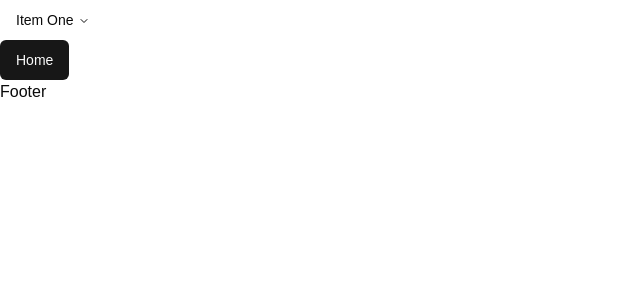
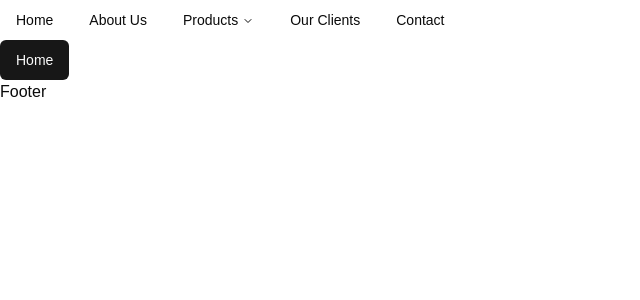
Before and after one commit to roushan-sheik/exim-fasion-frontend, a Next.js app: page / in a window 1280 px wide. Shown: the top 300 px of the page, without its empty margins (0-640 px from the left). Built offline with nearby package versions, Linux system fonts and the light colour scheme.

Commit message:
add: descktop product drop down

```diff
--- a/src/components/shared/Header.tsx
+++ b/src/components/shared/Header.tsx
@@ -12,6 +12,7 @@ import {
   NavigationMenuTrigger,
   navigationMenuTriggerStyle,
 } from "@/components/ui/navigation-menu";
+import { for_kids, for_men, for_women } from "@/data/header/products";
 
 const Header = () => {
   return (
@@ -19,10 +20,83 @@ const Header = () => {
       <NavigationMenu>
         <NavigationMenuList>
           <NavigationMenuItem>
-            <NavigationMenuTrigger>Item One</NavigationMenuTrigger>
+            <Link href="/">
+              <NavigationMenuLink className={navigationMenuTriggerStyle()}>
+                Home
+              </NavigationMenuLink>
+            </Link>
+          </NavigationMenuItem>
+          <NavigationMenuItem>
+            <Link href="/about-us">
+              <NavigationMenuLink className={navigationMenuTriggerStyle()}>
+                About Us
+              </NavigationMenuLink>
+            </Link>
+          </NavigationMenuItem>
+          <NavigationMenuItem>
+            <Link href={"/products"}>
+              <NavigationMenuTrigger>Products</NavigationMenuTrigger>
+            </Link>
             <NavigationMenuContent>
-              <NavigationMenuLink>Link</NavigationMenuLink>
+              <div className="lg:flex  lg: w-[800px] gap-4">
+                <div className="p-4 flex-1">
+                  <h4 className=" font-semibold lg:text-xl px-4 ">For Men</h4>
+                  <div className="  ">
+                    {for_men.map((item) => (
+                      <p
+                        className="lg:py-2 lg:text-lg hover:bg-gray-300 px-4 py-2 cursor-pointer"
+                        key={item}
+                        title={item}
+                      >
+                        {item}
+                      </p>
+                    ))}
+                  </div>
+                </div>
+                <div className="p-4 flex-1">
+                  <h4 className=" font-semibold lg:text-xl px-4 ">For Men</h4>
+                  <div className="  ">
+                    {for_women.map((item) => (
+                      <p
+                        className="lg:py-2 lg:text-lg hover:bg-gray-300 px-4 py-2 cursor-pointer"
+                        key={item}
+                        title={item}
+                      >
+                        {item}
+                      </p>
+                    ))}
+                  </div>
+                </div>
+                <div className="p-4 flex-1">
+                  <h4 className=" font-semibold lg:text-xl px-4 ">For Men</h4>
+                  <div className="  ">
+                    {for_kids.map((item) => (
+                      <p
+                        className="lg:py-2 lg:text-lg hover:bg-gray-300 px-4 py-2 cursor-pointer"
+                        key={item}
+                        title={item}
+                      >
+                        {item}
+                      </p>
+                    ))}
+                  </div>
+                </div>
+              </div>
             </NavigationMenuContent>
+          </NavigationMenuItem>
+          <NavigationMenuItem>
+            <Link href="/our-clients">
+              <NavigationMenuLink className={navigationMenuTriggerStyle()}>
+                Our Clients
+              </NavigationMenuLink>
+            </Link>
+          </NavigationMenuItem>
+          <NavigationMenuItem>
+            <Link href="/contact">
+              <NavigationMenuLink className={navigationMenuTriggerStyle()}>
+                Contact
+              </NavigationMenuLink>
+            </Link>
           </NavigationMenuItem>
         </NavigationMenuList>
       </NavigationMenu>
```
